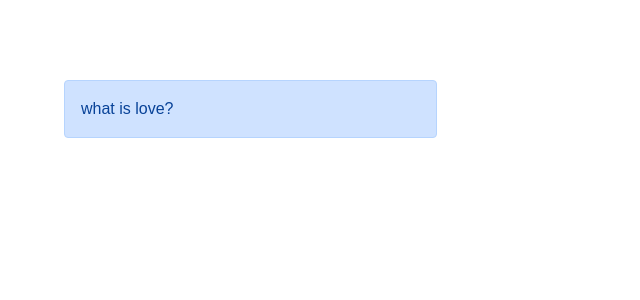
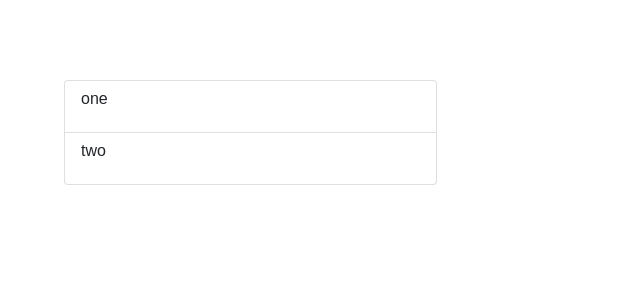
Before and after one commit to valya-brynyuk/react-hw, a React (Vite) app: page / in a window 1280 px wide. Shown: the top 300 px of the page, without its empty margins (0-640 px from the left). Built offline with nearby package versions, Linux system fonts and the light colour scheme.

Commit message:
- completed

```diff
--- a/src/App.jsx
+++ b/src/App.jsx
@@ -1,8 +1,12 @@
-import Alert from "./components/Alert/Alert.jsx";
+import ListGroup from "./components/ListGroup/ListGroup.jsx";
+
 function App() {
 
   return (
-    <Alert type="primary" text="what is love?" />
+    <ListGroup>
+      <p>one</p>
+      <p>two</p>
+    </ListGroup>
   )
 }
 
--- a/src/components/Alert/Alert.jsx
+++ /dev/null
@@ -1,23 +0,0 @@
-import React from "react";
-
-const ALLOWED_TYPES = ['primary', 'secondary', 'success', 'danger', 'warning', 'info', 'light', 'dark'];
-
-class Alert extends React.Component {
-  constructor(props) {
-    super(props);
-
-    if (!ALLOWED_TYPES.includes(this.props.type)) {
-      throw new Error(`Type ${this.props.type} is not allowed`);
-    }
-  }
-
-  render() {
-    return (
-      <div className={`alert alert-${this.props.type}`} role="alert">
-        {this.props.text}
-      </div>
-    );
-  }
-}
-
-export default Alert;
--- /dev/null
+++ b/src/components/ListGroup/ListGroup.jsx
@@ -0,0 +1,24 @@
+import React from "react";
+
+class ListGroup extends React.Component {
+  items = [];
+
+  constructor(props) {
+    super(props);
+    if (this.props.children) {
+      this.items = Array.isArray(this.props.children) ? this.props.children : [this.props.children];
+    }
+  }
+
+  render() {
+    return (
+      <ul className="list-group">
+        {this.items.map((item, index) => (
+          <li key={`item-${index}`} className="list-group-item">{item}</li>
+        ))}
+      </ul>
+    );
+  }
+}
+
+export default ListGroup;
```
Also changed, not shown: 1 other file (tests, documents, lock files or other folders).
